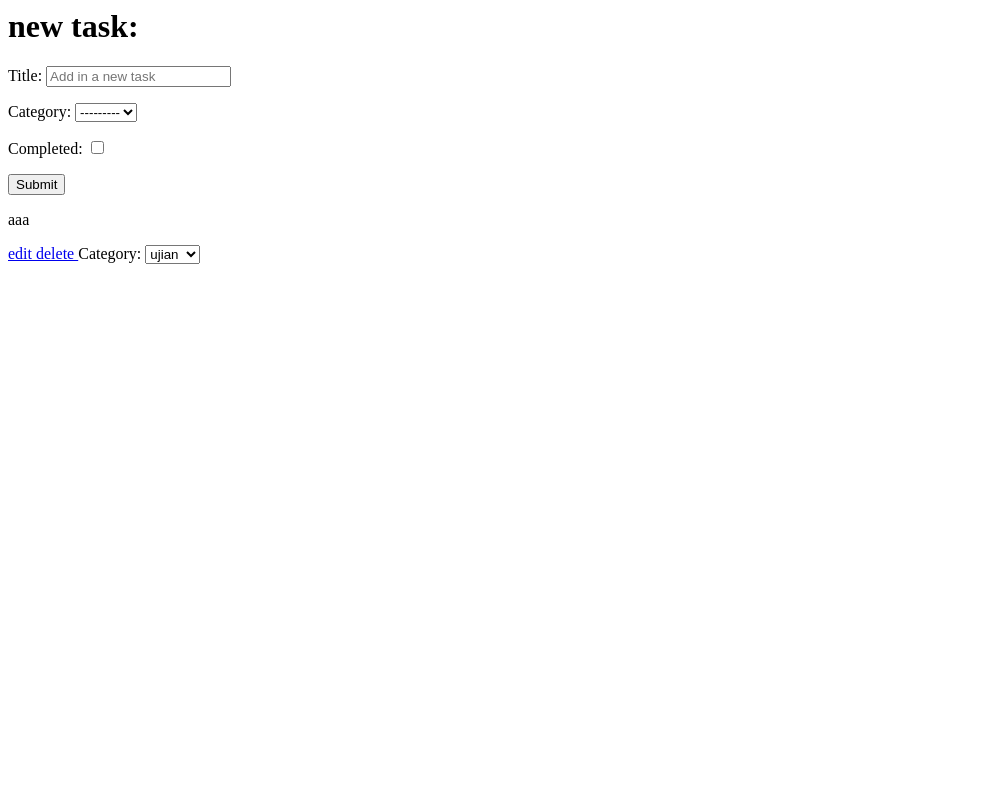
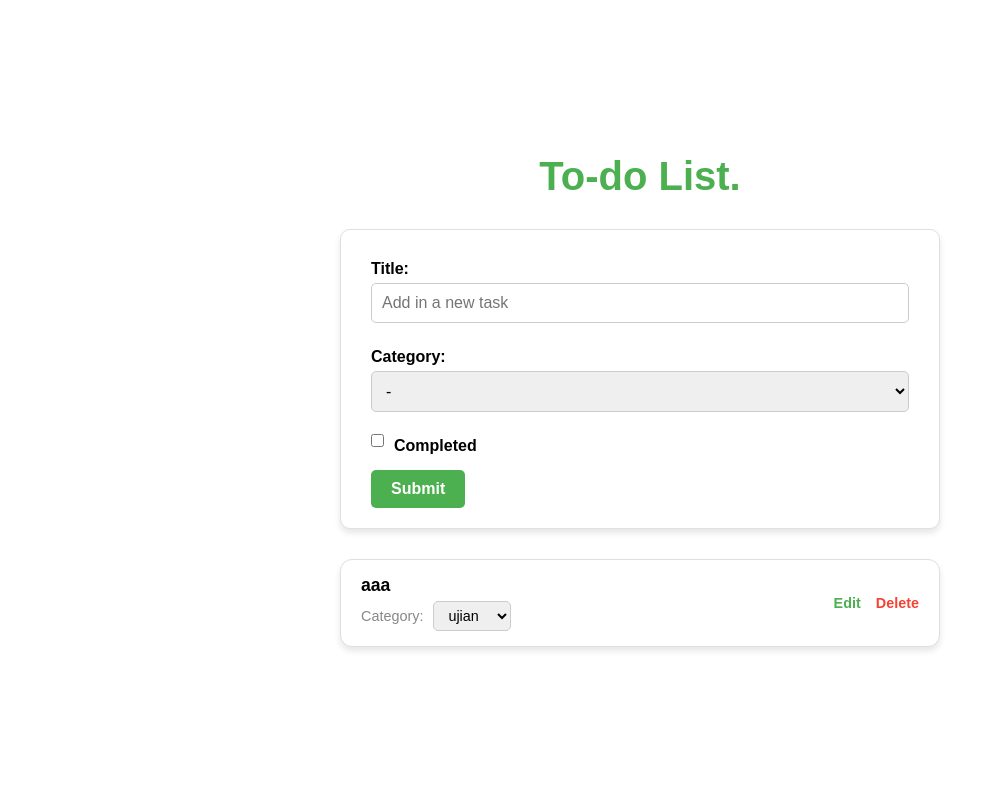
Before and after one commit to fathinahnj/pemweb-django-crud, a Django app: page / in a window 1280 px wide. Shown: the whole page, without its empty margins (0-995 px from the left). Run offline with Django 5.2, Linux system fonts and the light colour scheme; data comes from the database, SQL or seed files in the repository; both versions use the stored data as it was after the commit.

Commit message:
fe nya todo dkk

```diff
--- /dev/null
+++ b/pemweb_django_crud/todolist/static/style.css
@@ -0,0 +1,179 @@
+/* General Reset */
+* {
+    margin: 0;
+    padding: 0;
+    box-sizing: border-box;
+    font-family: 'Montserrat', sans-serif;
+}
+
+body {
+    background-color: #fff;
+    color: #000;
+    display: flex;
+    justify-content: center;
+    align-items: center;
+    min-height: 100vh;
+    margin: 0;
+}
+
+.container {
+    width: 100%;
+    max-width: 600px;
+    margin: 20px auto;
+    text-align: center;
+}
+
+/* Heading */
+h1 {
+    font-size: 2.5rem;
+    font-weight: 900;
+    color: #4CAF50;
+    margin-bottom: 30px;
+}
+
+/* Form Styles */
+form {
+    background-color: #fff;
+    border: 1px solid #e0e0e0;
+    border-radius: 10px;
+    padding: 20px 30px;
+    box-shadow: 0 4px 6px rgba(0, 0, 0, 0.1);
+    text-align: left;
+}
+
+form label {
+    font-weight: bold;
+    margin-top: 10px;
+    display: block;
+}
+
+form input[type="text"],
+form select {
+    width: 100%;
+    padding: 10px;
+    margin-top: 5px;
+    margin-bottom: 15px;
+    border: 1px solid #ccc;
+    border-radius: 5px;
+    font-size: 1rem;
+}
+
+form input[type="checkbox"] {
+    margin-right: 5px;
+    vertical-align: middle;
+}
+
+form .completed {
+    display: flex;
+    align-items: center;
+    gap: 5px;
+    margin-bottom: 15px;
+}
+
+form input[type="submit"] {
+    display: inline-block;
+    padding: 10px 20px;
+    background-color: #4CAF50;
+    color: white;
+    border: none;
+    border-radius: 5px;
+    font-size: 1rem;
+    font-weight: bold;
+    text-align: center; /* Center text horizontally */
+    cursor: pointer;
+    transition: background-color 0.3s ease;
+    width: auto; /* Ensure button size wraps content */
+}
+
+form input[type="submit"]:hover {
+    background-color: #45a049;
+}
+
+/* Task List Container */
+.task-container {
+    margin-top: 30px;
+    display: flex;
+    flex-direction: column;
+    gap: 20px;
+}
+
+/* Individual Task Card */
+.task-card {
+    background-color: #fff; /* White background */
+    border: 1px solid #e0e0e0;
+    border-radius: 12px;
+    padding: 15px 20px;
+    display: flex;
+    align-items: center;
+    justify-content: space-between;
+    box-shadow: 0 4px 6px rgba(0, 0, 0, 0.1);
+    font-family: 'Montserrat', sans-serif;
+}
+
+/* Left Section: Task Title and Category */
+.task-details {
+    display: flex;
+    flex-direction: column; /* Stack title and category row */
+    gap: 5px;
+}
+
+.task-details h3 {
+    font-size: 1.1rem;
+    font-weight: bold;
+    color: #000;
+    margin: 0; /* Remove default margin */
+    text-align: left; /* Align text to the left */
+}
+
+.category-row {
+    display: flex;
+    align-items: center;
+    gap: 10px;
+}
+
+.task-details label {
+    font-size: 0.9rem;
+    color: #888;
+    margin: 0;
+}
+
+.task-details select {
+    padding: 5px 10px;
+    font-size: 0.9rem;
+    border: 1px solid #ccc;
+    border-radius: 5px;
+    width: auto;
+}
+
+/* Right Section: Actions */
+.task-actions {
+    display: flex;
+    gap: 15px;
+    align-items: center;
+}
+
+.task-actions a {
+    text-decoration: none;
+    font-weight: bold;
+    font-size: 0.9rem;
+    transition: color 0.2s ease;
+    cursor: pointer;
+}
+
+.task-actions a.edit {
+    color: #4CAF50; /* Green for Edit */
+}
+
+.task-actions a.delete {
+    color: #f44336; /* Red for Delete */
+}
+
+.task-actions a:hover {
+    opacity: 0.8;
+}
+
+/* Completed Task Style */
+.completed-task h3 {
+    text-decoration: line-through;
+    color: #aaa; /* Light gray for completed task */
+}
--- a/pemweb_django_crud/todolist/templates/todo.html
+++ b/pemweb_django_crud/todolist/templates/todo.html
@@ -1,36 +1,73 @@
-<h1>new task: </h1>
+{% load static %}
+<!DOCTYPE html>
+<html lang="en">
+  <head>
+    <meta charset="UTF-8" />
+    <meta name="viewport" content="width=device-width, initial-scale=1.0" />
+    <title>To-do List</title>
+    <link rel="stylesheet" href="{% static 'style.css' %}" />
+  </head>
+  <body>
+    <div class="container">
+      <!-- Heading -->
+      <h1>To-do List.</h1>
 
-<form method="POST" action="/">
+      <!-- Form Section -->
+      <form method="POST" action="/">
+        {% csrf_token %}
+        <label for="title">Title:</label>
+        <input
+          type="text"
+          name="title"
+          id="title"
+          placeholder="Add in a new task"
+        />
 
-  {% csrf_token %}
-  {{ TaskForm.as_p }}
-  {% comment %} {{ TaskForm.title.label_tag }} {{ TaskForm.title }}
-  {{ TaskForm.category.label_tag }} {{ TaskForm.category }}
-  {{ TaskForm.completed.label_tag }} {{ TaskForm.completed }} {% endcomment %}
+        <label for="category">Category:</label>
+        <select name="category" id="category">
+          <option value="">-</option>
+          {% for category in categories %}
+          <option value="{{ category.id }}">{{ category.title }}</option>
+          {% endfor %}
+        </select>
 
-  <input class="btn" type="submit" name="Create Task">
+        <div class="completed">
+          <input type="checkbox" id="completed" name="completed" />
+          <label for="completed">Completed</label>
+        </div>
 
-</form>
+        <input type="submit" value="Submit" />
+      </form>
 
-{% for task in tasks %}
+      <!-- Task List -->
+      <div class="task-container">
+        {% for task in tasks %}
+        <div class="task-card">
+          <!-- Left Section: Task Title and Category -->
+          <div class="task-details">
+            <h3 class="{% if task.completed %}completed-task{% endif %}">
+              {{ task.title }}
+            </h3>
+            <div class="category-row">
+              <label>Category:</label>
+              <select>
+                {% for category in categories %}
+                  <option value="{{ category.id }}" {% if task.category.id == category.id %}selected{% endif %}>
+                    {{ category.title }}
+                  </option>
+                {% endfor %}
+              </select>
+            </div>
+          </div>
 
-  <p> {{task.title}} </p>
-
-  <a href="{% url 'update-task' task.id %}"> edit </a>
-
-  <a href="{% url 'delete-task' task.id %}"> delete </a>
-
-  <label for="category-select">Category:</label>
-  <select id="category-select" name="category">
-    {% for category in categories %}
-      <option value="{{ category.id }}">{{ category.title }}</option>
-    {% empty %}
-      <option value="">No categories available</option>
-    {% endfor %}
-  </select>
-
-  {% comment %} <p> {{task.completed}} </p> {% endcomment %}
-
-  {% comment %} <p> {{task.due_date}} </p>  {% endcomment %}
-
-{% endfor %}
+          <!-- Right Section: Edit and Delete Buttons -->
+          <div class="task-actions">
+            <a href="{% url 'update-task' task.id %}" class="edit">Edit</a>
+            <a href="{% url 'delete-task' task.id %}" class="delete">Delete</a>
+          </div>
+        </div>
+        {% endfor %}
+      </div>
+    </div>
+  </body>
+</html>
--- a/pemweb_django_crud/todolist/urls.py
+++ b/pemweb_django_crud/todolist/urls.py
@@ -2,7 +2,7 @@ from django.urls import path # type: ignore
 from . import views
 
 urlpatterns = [
-    path('', views.index, name=""),
+    path('', views.index, name='todo-list'),
     path('update-task/<str:pk>', views.updateTask, name="update-task"),
     path('delete-task/<str:pk>', views.deleteTask, name="delete-task"),
     path('update-category/<int:pk>/', views.TaskForm, name='update-category'),
--- a/pemweb_django_crud/todolist/views.py
+++ b/pemweb_django_crud/todolist/views.py
@@ -1,34 +1,37 @@
-from django.shortcuts import render, redirect # type: ignore
-from django.http import HttpResponse # type: ignore
-from . models import Task, Category
-from . forms import TaskForm
+from django.shortcuts import render, redirect, get_object_or_404
+from django.http import HttpResponse  # type: ignore
+from .models import Task, Category
+from .forms import TaskForm
 
 def index(request):
-  form = TaskForm()
-  tasks = Task.objects.all()
-  categories = Category.objects.all()  # Fetch all categories
+    form = TaskForm()
+    tasks = Task.objects.all()
+    categories = Category.objects.all()  # Fetch all categories
 
-  if request.method == 'POST':
-    form = TaskForm(request.POST)
-    if form.is_valid:
-      form.save()
-      return redirect('/')
-    else:
-      print(form.errors)
+    if request.method == 'POST':
+        form = TaskForm(request.POST)
+        if form.is_valid():
+            form.save()
+            return redirect('todo-list')  # Redirect to 'todo-list' using its name
 
-  context = {'tasks': tasks, 'TaskForm':form, 'categories': categories}
-  return render(request, 'todo.html', context)
+    context = {'tasks': tasks, 'TaskForm': form, 'categories': categories}
+    return render(request, 'todo.html', context)
 
 def updateTask(request, pk):
-  task = Task.objects.get(id=pk)
-  form = TaskForm(instance=task)
-  if request.method == 'POST':
-    form = TaskForm(request.POST, instance=task)
-    if form.is_valid:
-      form.save()
-    return redirect('/')
-  context = {'TaskForm':form}
-  return render(request, 'update-task.html', context)
+    task = get_object_or_404(Task, id=pk)
+    categories = Category.objects.all()  # Fetch categories if needed in the template
+
+    if request.method == 'POST':
+        form = TaskForm(request.POST, instance=task)
+        if form.is_valid():
+            form.save()
+            return redirect('todo-list')  # Redirect to homepage after saving
+    else:
+        form = TaskForm(instance=task)
+
+    context = {'form': form, 'task': task, 'categories': categories}
+    return render(request, 'update-task.html', context)
+
 
 def deleteTask(request, pk):
   task = Task.objects.get(id=pk)
```
Also changed, not shown: pemweb_django_crud/todolist/templates/delete-task.html (+24 -8 lines), pemweb_django_crud/todolist/templates/update-task.html (+24 -9 lines), pemweb_django_crud/db.sqlite3.
